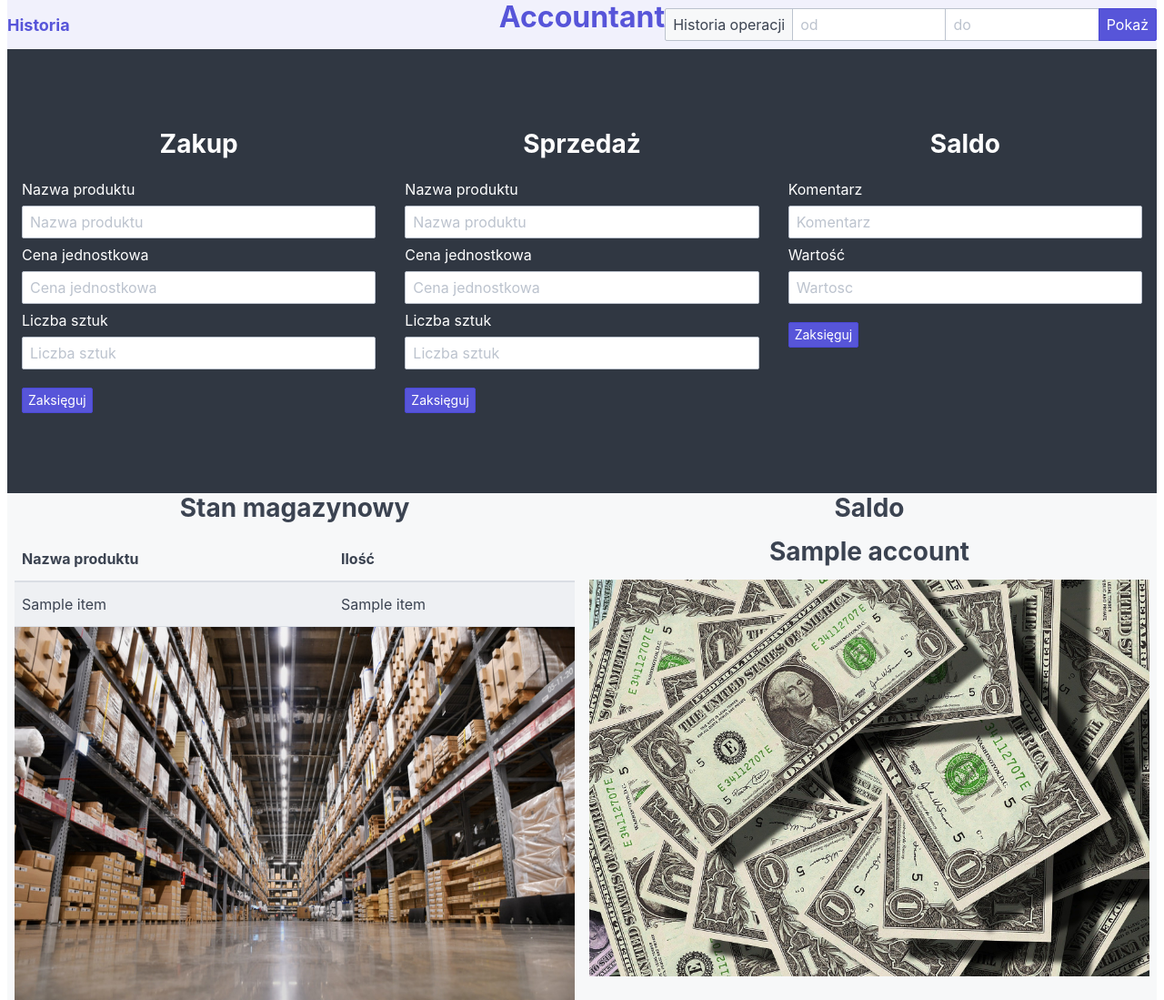
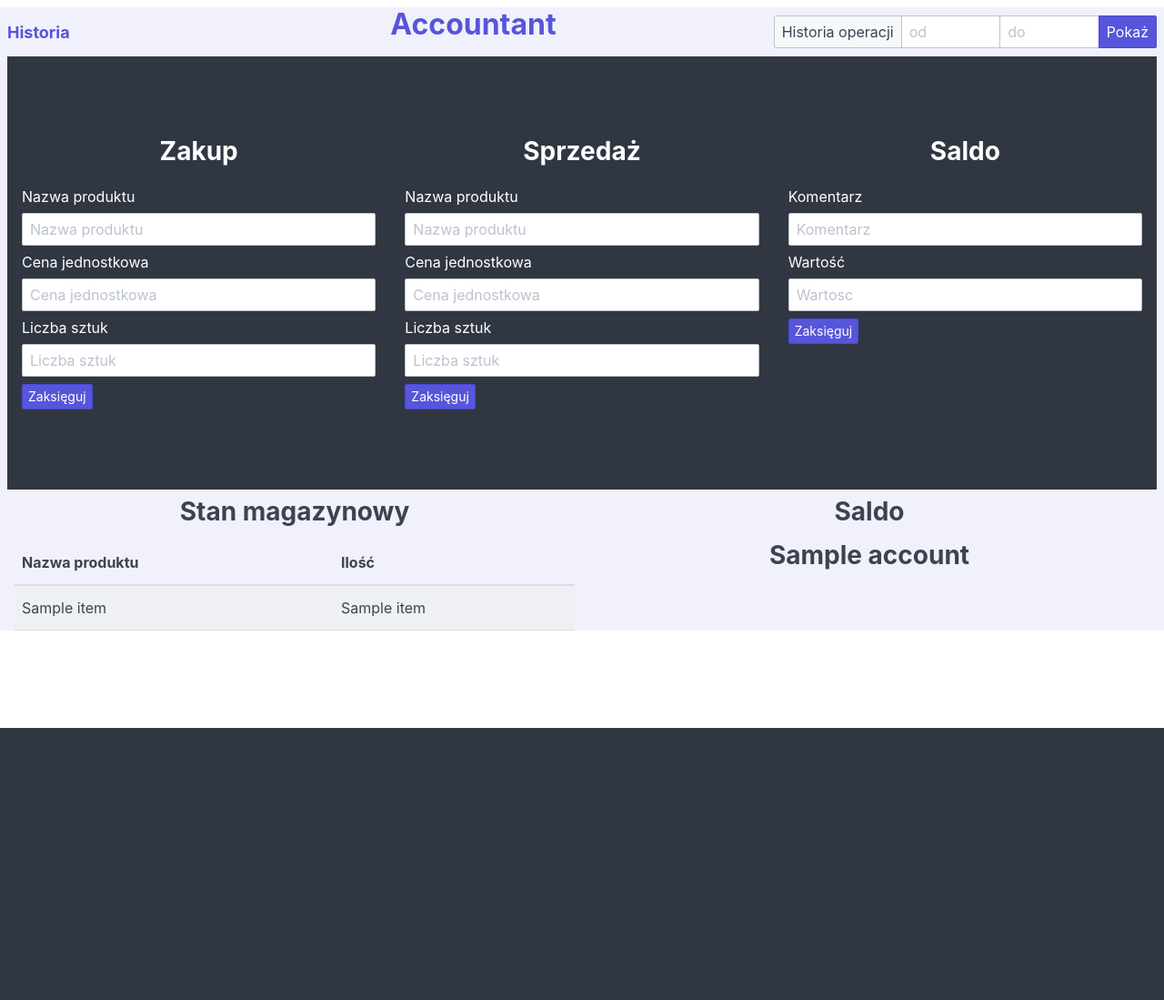
Before and after one commit to azielino/flask1, a Flask app: template templates/index.html in a window 1280 px wide. Shown: the whole page at 91% size. After the commit the page ends 800 px from the top, so only its background shows below. Run offline with Flask 2, Linux system fonts and the light colour scheme; the template is opened without the code that fills it: most values are stand-ins (such as "Sample title", 1, 10 or a date in 2020).

Commit message:
drobne poprawki

```diff
--- a/app.py
+++ b/app.py
@@ -142,19 +142,19 @@ def get_history_data(line_from, line_to):
     if line_from <= line_to:
         a = int(line_from)
         b = int(line_to)
+        if not manager.history:
+            with open("historia.json", "r") as file:
+                readed = json.load(file)
+                for list in readed:
+                    manager.history.append(list)
         if len(manager.history) < b:
             return '''<h1>Podany zakres przekracza ilosc zapisanych operacji!</h1>
                     <a href="/" class="navbar-brand mr-3">Powrót</div></a>'''
         else:
-            history = []
-            with open("historia.json", "r") as file:
-                readed = json.load(file)
-                for list in readed:
-                    history.append(list)
             interval = {
                 "a" : a,
                 "b" : b,
-                "history" : history
+                "history" : manager.history
             }
             return render_template("historia.html", context=interval)
     return '''<h1>Zle podane wartosci przedzialu!</h1>
@@ -162,14 +162,14 @@ def get_history_data(line_from, line_to):
 
 @app.route("/historia/")
 def get_history_data_all():
-    history = []
-    with open("historia.json", "r") as file:
-        readed = json.load(file)
-        for list in readed:
-            history.append(list)
+    if not manager.history:
+        with open("historia.json", "r") as file:
+            readed = json.load(file)
+            for list in readed:
+                manager.history.append(list)
     interval = {
         "a" : 0,
-        "b" : len(history) - 1,
-        "history" : history
+        "b" : len(manager.history) - 1,
+        "history" : manager.history
     }
     return render_template("historia.html", context=interval)
--- a/templates/historia.html
+++ b/templates/historia.html
@@ -11,7 +11,7 @@
         <link rel="stylesheet" href="https://unpkg.com/spectre.css/dist/spectre-icons.min.css">
     </head>
     <body>
-        <div class="container">
+        <div class="container grid-xl mt-2">
             <header>
                 <div class="hero-sm bg-secondary">
                     <div class="hero-body">
@@ -20,7 +20,7 @@
                                 <a href="/" class="navbar-brand mr-3"><div class="text-bold"><i class="icon icon-back"></i> Powrót</div></a>
                             </section>
                             <section class="navbar-center">
-                                <h2><span class="text-primary"><div class="text-bold">Historia operacji od {{ context.a }} do {{ context.b }}</div></span></h2>
+                                <h2><span class="text-primary text-bold">Historia operacji od {{ context.a }} do {{ context.b }}</span></h2>
                             </section>
                             <section class="navbar-section">
                             </section>
--- a/templates/index.html
+++ b/templates/index.html
@@ -11,17 +11,14 @@
         <link rel="stylesheet" href="https://unpkg.com/spectre.css/dist/spectre-icons.min.css">
     </head>
     <body>
-        <div class="container">
-            <header>
-                <div class="hero-sm bg-secondary">
-                    <div class="hero-body">
+        <div class="container grid-xl bg-secondary mt-2">
                         <header class="navbar">
                             <section class="navbar-section">
                                 <a href="/historia/" class="navbar-brand mr-3" class="text-bold">
                                     <div class="text-bold">Historia</div>
                                 </a>
                             </section>
-                            <section class="navbar-center">
+                            <section class="navbar-section">
                                 <span class="text-primary">
                                     <h2><div class="text-bold">Accountant</div></h2>
                                 </span>
@@ -30,16 +27,13 @@
                                 <form action="/historia_od_do/" method="POST">
                                     <div class="input-group">
                                         <span class="input-group-addon">Historia operacji</span>
-                                        <input class="form-input" type="text" id="input-example-9" placeholder="od" name="od">
-                                        <input class="form-input" type="text" id="input-example-10" placeholder="do" name="do">
+                                        <input class="form-input" type="number" id="input-example-9" placeholder="od" name="od">
+                                        <input class="form-input" type="number" id="input-example-10" placeholder="do" name="do">
                                         <button class="btn btn-primary input-group-btn" type="submit">Pokaż</button>
                                     </div>
                                 </form>
                             </section>
                         </header>
-                    </div>
-                </div>
-            </header>
             <main>
                 <div class="hero bg-dark">
                     <div class="hero-body">
@@ -47,54 +41,50 @@
                             <div class="column col-4">
                                 <div class="container">
                                     <form action="/zakup/" method="POST">
-                                        <h3><div class="text-bold"><div class="text-center">Zakup</div></div></h3>
+                                        <h3><div class="text-bold text-center">Zakup</div></h3>
                                         <label class="form-label" for="input-example-1">Nazwa produktu</label>
                                         <input class="form-input" type="text" id="input-example-1" placeholder="Nazwa produktu" name="product_buy">
                                         <label class="form-label" for="input-example-2">Cena jednostkowa</label>
                                         <input class="form-input" type="number" id="input-example-2" placeholder="Cena jednostkowa" name="price_buy">
                                         <label class="form-label" for="input-example-3">Liczba sztuk</label>
                                         <input class="form-input" type="number" id="input-example-3" placeholder="Liczba sztuk" name="product_quantity_buy">
-                                        <h1></h1>
-                                        <button class="btn btn-primary btn-sm" type="submit">Zaksięguj</button>
+                                        <button class="btn btn-primary btn-sm mt-2" type="submit">Zaksięguj</button>
                                     </form>
                                 </div>
                             </div>
                             <div class="column col-4">
                                 <div class="container">
                                     <form action="/sprzedaz/" method="POST">
-                                        <h3><div class="text-bold"><div class="text-center">Sprzedaż</div></div></h3>
+                                        <h3><div class="text-bold text-center">Sprzedaż</div></h3>
                                         <label class="form-label" for="input-example-4">Nazwa produktu</label>
                                         <input class="form-input" type="text" id="input-example-4" placeholder="Nazwa produktu" name="product">
                                         <label class="form-label" for="input-example-5">Cena jednostkowa</label>
                                         <input class="form-input" type="number" id="input-example-5" placeholder="Cena jednostkowa" name="price">
                                         <label class="form-label" for="input-example-6">Liczba sztuk</label>
                                         <input class="form-input" type="number" id="input-example-6" placeholder="Liczba sztuk" name="product_quantity">
-                                        <h1></h1>
-                                        <button class="btn btn-primary btn-sm" type="submit">Zaksięguj</button>
+                                        <button class="btn btn-primary btn-sm mt-2" type="submit">Zaksięguj</button>
                                     </form>
                                 </div>
                             </div>
                             <div class="column col-4">
                                 <div class="container">
                                     <form action="/saldo/" method="POST">
-                                        <h3><div class="text-bold"><div class="text-center">Saldo</div></div></h3>
+                                        <h3><div class="text-bold text-center">Saldo</div></h3>
                                         <label class="form-label" for="input-example-7">Komentarz</label>
                                         <input class="form-input" type="text" id="input-example-7" placeholder="Komentarz" name="comment">
                                         <label class="form-label" for="input-example-8">Wartość</label>
                                         <input class="form-input" type="number" id="input-example-8" placeholder="Wartosc" name="value">
-                                        <h1></h1>
-                                        <button class="btn btn-primary btn-sm" type="submit">Zaksięguj</button>
+                                        <button class="btn btn-primary btn-sm mt-2" type="submit">Zaksięguj</button>
                                     </form>
                                 </div>
                             </div>
                         </div>
                     </div>
                 </div>
-                <div class="bg-gray">
-                    <div class="container">
+                    <div class="container grid-xl mt-2">
                         <div class="columns">
                             <div class="column col-6">
-                                <h3><div class="text-bold"><div class="text-center">Stan magazynowy</div></div></h3>
+                                <h3><div class="text-bold text-center">Stan magazynowy</div></h3>
                                 <table class="table table-striped table-hover">
                                     <thead>
                                       <tr>
@@ -111,16 +101,15 @@
                                         {% endfor %}
                                     </tbody>
                                 </table>
-                                <img src="static/magazyn.jpg" class="img-responsive">
                             </div>
                             <div class="column col-6">
-                                <h3><div class="text-bold"><div class="text-center">Saldo</div></div></h3>
-                                <h3><div class="text-bold"><div class="text-center">{{context.account}}</div></div></h3>
-                                <img src="static/dollars.jpg" class="img-responsive">
+                                <div class="container">
+                                    <h3><div class="text-bold text-center">Saldo</div></h3>
+                                    <h3><div class="text-bold text-center">{{context.account}}</div></h3>
+                                </div>
                             </div>
                         </div>
                     </div>
-                </div>
             </main>
         </div>
     </body>
```
